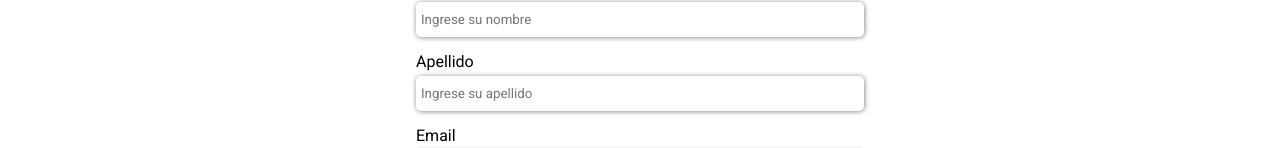
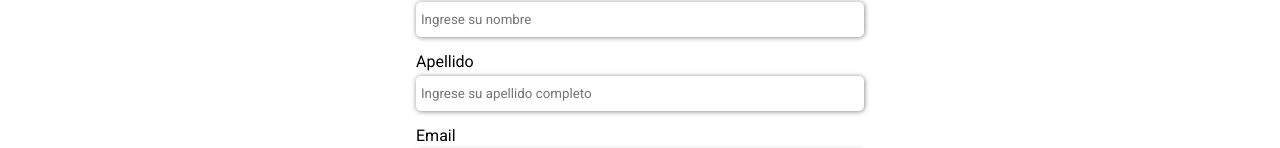
Before and after one commit to AlvaroHamon/Practica, a React (Vite) app: page / in a window 1280 px wide. Shown: the part 170-318 px from the top of the page. Built offline with nearby package versions, Linux system fonts and the light colour scheme.

Commit message:
actualizando proyecto

```diff
--- a/src/assets/components/Registro/Registro.jsx
+++ b/src/assets/components/Registro/Registro.jsx
@@ -16,7 +16,7 @@ export default function Registro() {
           identificador="apellido"
           tipo="text"
           nombre="Apellido"
-          placeholder="Ingrese su apellido"
+          placeholder="Ingrese su apellido completo"
         />
         <Campo
           identificador="email"
```
